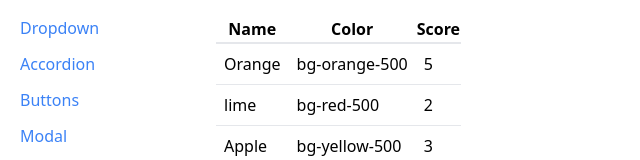
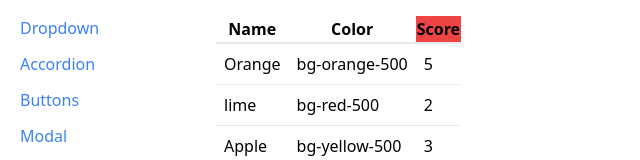
Before and after one commit to Parv-gugnani/Navigation-Routing-Systems, a React (Create React App) app: page /table in a window 1280 px wide. Shown: the top 160 px of the page, without its empty margins (0-640 px from the left). Built offline with nearby package versions, Linux system fonts and the light colour scheme.

Commit message:
fragment!

```diff
--- a/src/components/Table.js
+++ b/src/components/Table.js
@@ -1,5 +1,11 @@
+import { Fragment } from "react";
+
 function Table({ data, config, keyFn }) {
   const renderedHeaders = config.map((column) => {
+    if (column.header) {
+      return <Fragment key={column.label}>{column.header()}</Fragment>;
+    }
+    //
     return <th key={column.label}>{column.label}</th>;
   });
   const renderedRows = data.map((rowData) => {
--- a/src/pages/TablePage.js
+++ b/src/pages/TablePage.js
@@ -11,7 +11,11 @@ function TablePage() {
   const config = [
     { label: "Name", render: (fruit) => fruit.name },
     { label: "Color", render: (fruit) => fruit.color },
-    { label: "Score", render: (fruit) => fruit.score },
+    {
+      label: "Score",
+      render: (fruit) => fruit.score,
+      header: () => <th className="bg-red-500">Score</th>,
+    },
   ];
 
   const keyFn = (fruit) => {
```
Also changed, not shown: src/App.js (+33 -0 lines).
